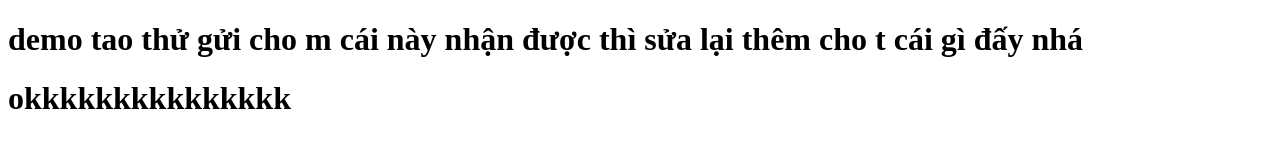
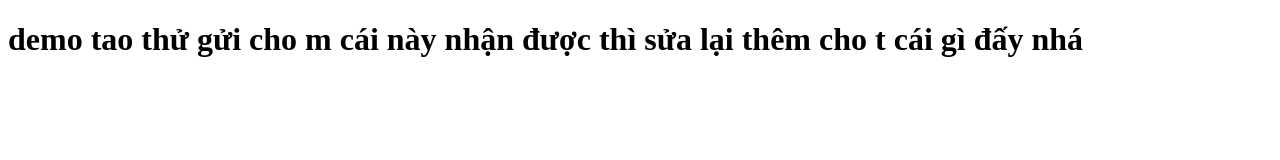
Before and after one commit to MinhQuan1235/test-github, a plain HTML site: page index.html in a window 1280 px wide. Drawn offline with Linux system fonts and the light colour scheme.

Commit message:
Update index.html

```diff
--- a/index.html
+++ b/index.html
@@ -7,6 +7,5 @@
 </head>
 <body>
     <h1> demo tao thử gửi cho m cái này nhận được thì sửa lại thêm cho t cái gì đấy nhá</h1>
-    <h1> okkkkkkkkkkkkkkk</h1>
 </body>
 </html>
```
